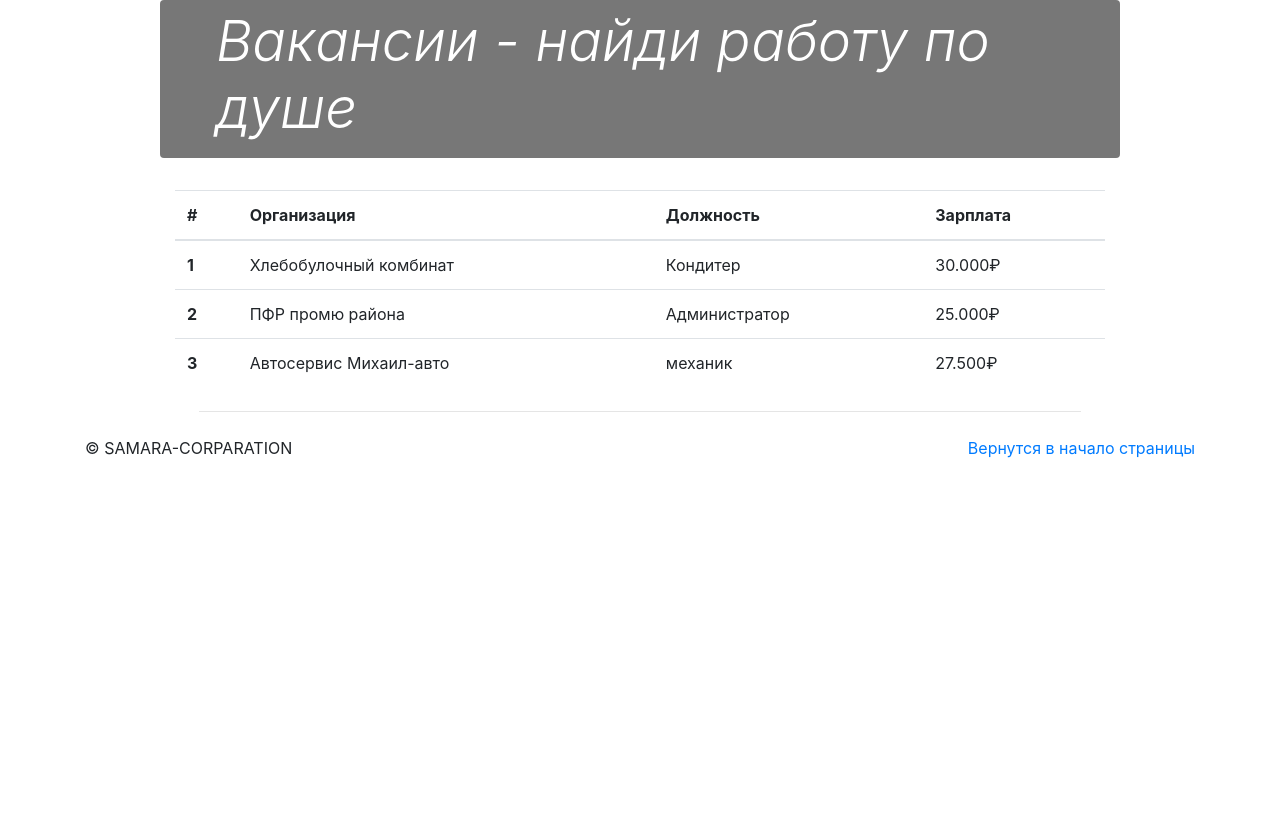
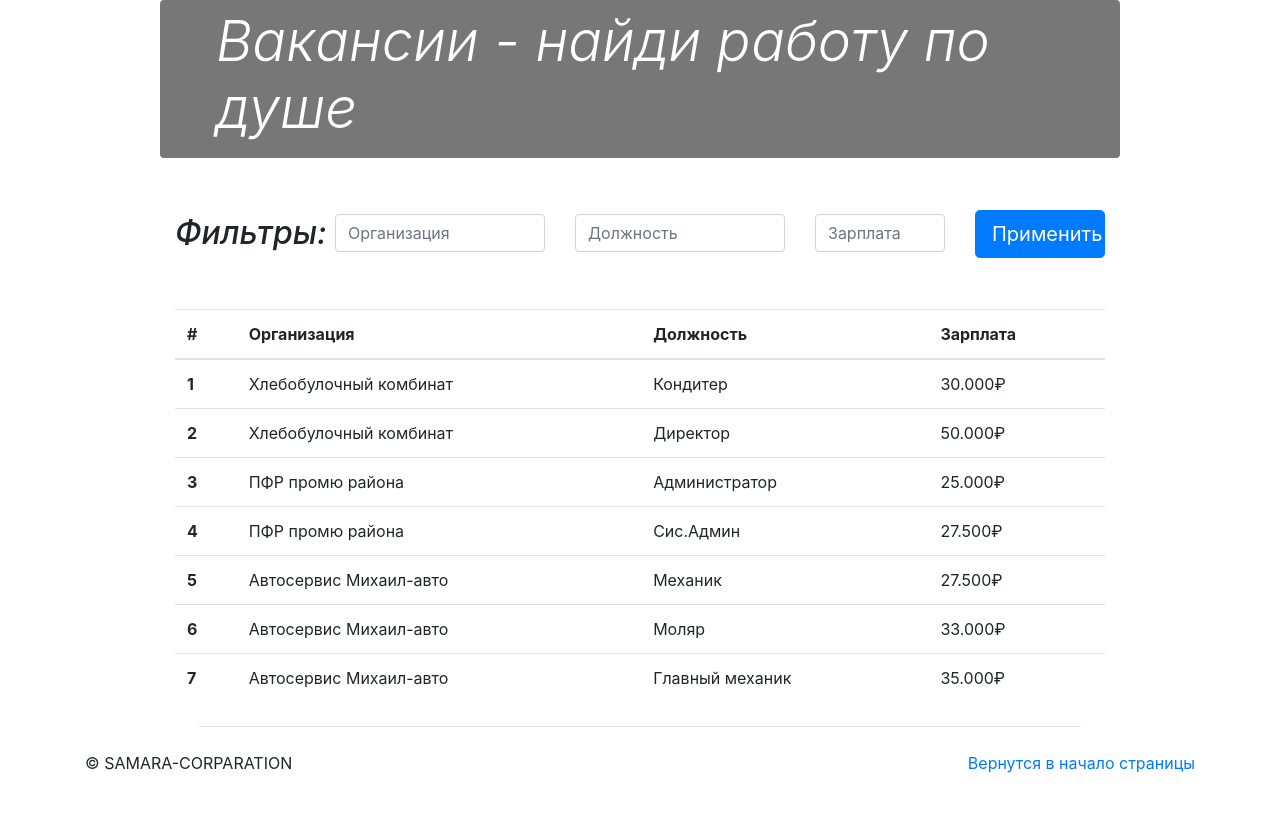
Before and after one commit to AlexandrovRoman/GosRab, a Python web app: template templates/job.html in a window 1280 px wide. Shown: the part 148-987 px from the top of the page. Before the commit the page ends 606 px from the top, so only its background shows below. Run offline with Jinja, Linux system fonts and the light colour scheme; the template is opened without the code that fills it, so the values that code supplies are empty; some libraries are stand-ins or nearby versions.

Commit message:
Update job.html

```diff
--- a/templates/job.html
+++ b/templates/job.html
@@ -7,6 +7,27 @@
         <div class="jumbotron p-md-2 text-white rounded row" style="background-color: #777">
             <h1 class="display-4 mx-5 font-italic">Вакансии - найди работу по душе</h1>
        </div>
+        <div class="row mb-5">
+            <div class="col-md-2">
+                <label></label>
+                <h2 class="font-italic text-center">Фильтры:</h2>
+            </div>
+            <div class="col-md-3">
+                <label for="Организация"></label>
+                <input type="text" class="form-control" id="Организация" placeholder="Организация" name="surname">
+            </div>
+            <div class="col-md-3">
+                <label for="Должность"></label>
+                <input type="text" class="form-control" id="Должность" placeholder="Должность" name="surname">
+            </div>
+            <div class="col-md-2">
+                <label for="Зарплата"></label>
+                <input type="text" class="form-control" id="Зарплата" placeholder="Зарплата" name="surname">
+            </div>
+            <div class="col-md-2 mt-3">
+                <button class="btn btn-primary btn-lg btn-block mt-1" type="submit">Применить</button>
+            </div>
+        </div>
         <table class="table table-hover">
             <thead>
             <tr>
@@ -25,15 +46,39 @@
             </tr>
             <tr>
                 <th scope="row">2</th>
+                <td>Хлебобулочный комбинат</td>
+                <td>Директор</td>
+                <td>50.000₽</td>
+            </tr>
+            <tr>
+                <th scope="row">3</th>
                 <td>ПФР промю района</td>
                 <td>Администратор</td>
                 <td>25.000₽</td>
             </tr>
             <tr>
-                <th scope="row">3</th>
+                <th scope="row">4</th>
+                <td>ПФР промю района</td>
+                <td>Сис.Админ</td>
+                <td>27.500₽</td>
+            </tr>
+            <tr>
+                <th scope="row">5</th>
                 <td>Автосервис Михаил-авто</td>
-                <td>механик</td>
+                <td>Механик</td>
                 <td>27.500₽</td>
+            </tr>
+            <tr>
+                <th scope="row">6</th>
+                <td>Автосервис Михаил-авто</td>
+                <td>Моляр</td>
+                <td>33.000₽</td>
+            </tr>
+            <tr>
+                <th scope="row">7</th>
+                <td>Автосервис Михаил-авто</td>
+                <td>Главный механик</td>
+                <td>35.000₽</td>
             </tr>
             </tbody>
         </table>
```
